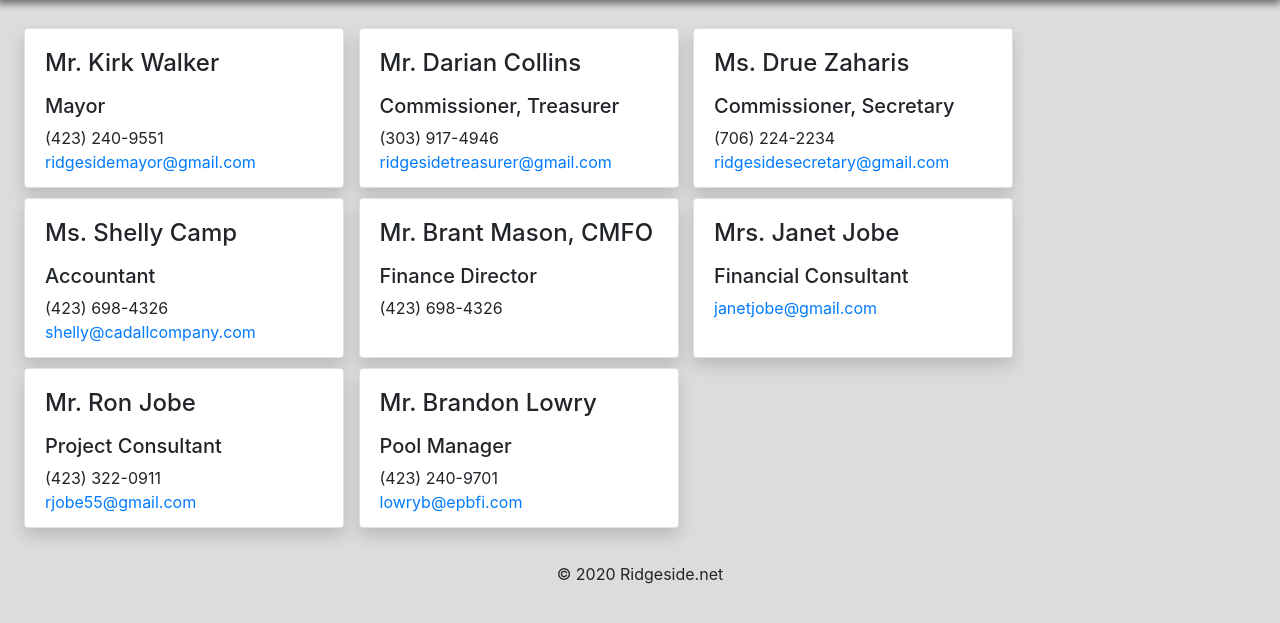
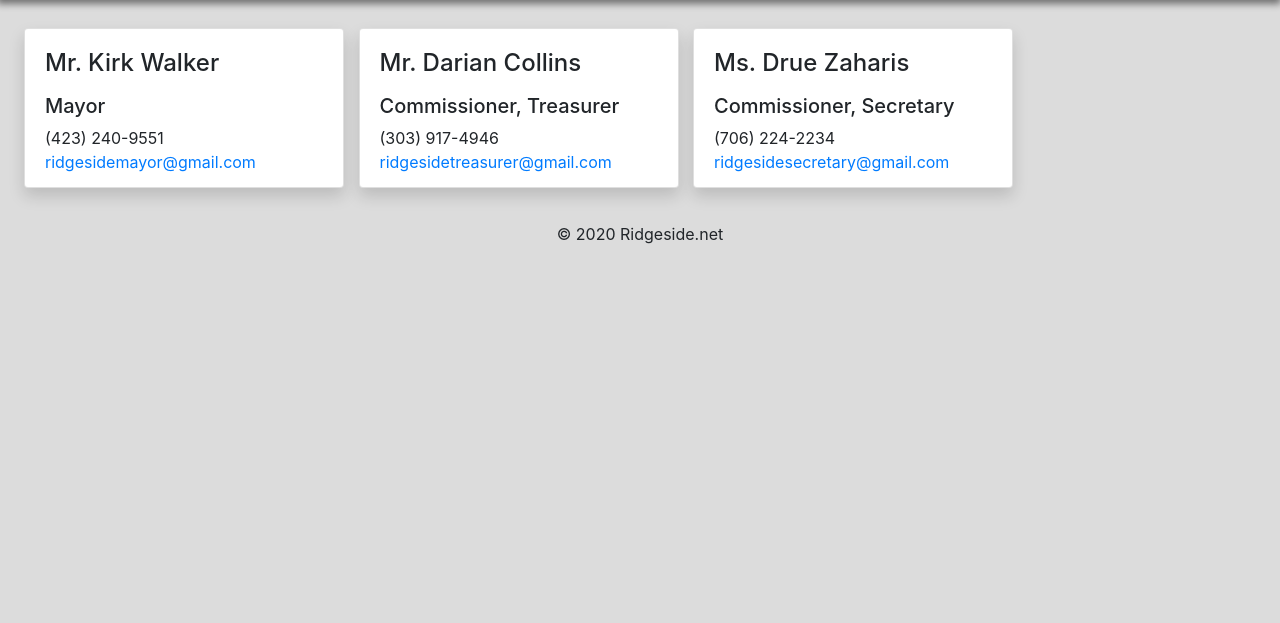
Before and after one commit to chastain/ridgeside.net, a PHP site: page /officials.php in a window 1280 px wide. Shown: the part 152-775 px from the top of the page. Run offline with PHP 8.4, Linux system fonts and the light colour scheme.

Commit message:
Per Kirk, removed all but Kirk, Darian, and Drue

```diff
--- a/www/officials.php
+++ b/www/officials.php
@@ -59,61 +59,6 @@
 		</div>
 	</div>
 
-	<div class="card shadow" >
-		<div class="card-body">
-		<h4 class="card-title">Ms. Shelly Camp</h4>
-			<p class="card-text">
-				<h5>Accountant</h5>
-				(423) 698-4326<br>
-				<a href="mailto:shelly@cadallcompany.com">shelly@cadallcompany.com</a>
-			</p>
-		</div>
-	</div>
-
-	<div class="card shadow" >
-		<div class="card-body">
-		<h4 class="card-title">Mr. Brant Mason, CMFO</h4>
-			<p class="card-text">
-				<h5>Finance Director</h5>
-				(423) 698-4326<br>
-				<br>
-			</p>
-		</div>
-	</div>
-
-	<div class="card shadow" >
-		<div class="card-body">
-		<h4 class="card-title">Mrs. Janet Jobe</h4>
-			<p class="card-text">
-				<h5>Financial Consultant</h5>
-				<a href="mailto:janetjobe@gmail.com">janetjobe@gmail.com</a><br>
-				<br>
-			</p>
-		</div>
-	</div>
-
-	<div class="card shadow" >
-		<div class="card-body">
-		<h4 class="card-title">Mr. Ron Jobe</h4>
-			<p class="card-text">
-				<h5>Project Consultant</h5>
-				(423) 322-0911<br>
-				<a href="mailto:rjobe55@gmail.com">rjobe55@gmail.com</a>
-			</p>
-		</div>
-	</div>
-
-	<div class="card shadow" >
-		<div class="card-body">
-		<h4 class="card-title">Mr. Brandon Lowry</h4>
-			<p class="card-text">
-				<h5>Pool Manager</h5>
-				(423) 240-9701<br>
-				<a href="mailto:lowryb@epbfi.com">lowryb@epbfi.com</a>
-			</p>
-		</div>
-	</div>
-
 	<?php include 'includes/copyright.php';?>
 
 </div>
```
